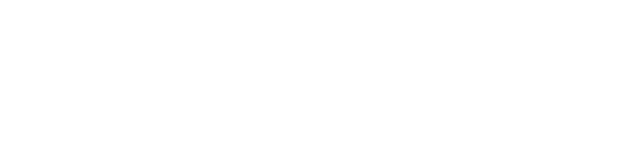
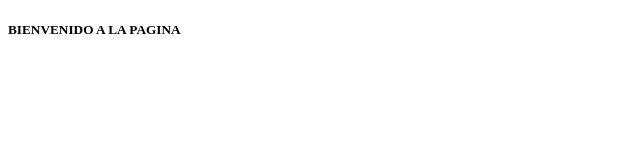
Before and after one commit to hdaniriv/proyecto01, a plain HTML site: page index.html in a window 1280 px wide. Shown: the whole page, without its empty margins (0-640 px from the left). Drawn offline with Linux system fonts and the light colour scheme.

Commit message:
TERCER COMIT

```diff
--- a/index.html
+++ b/index.html
@@ -10,5 +10,6 @@
 <body>
 
 </body>
+<h5> BIENVENIDO A LA PAGINA </h5>
 
 </html>
```
